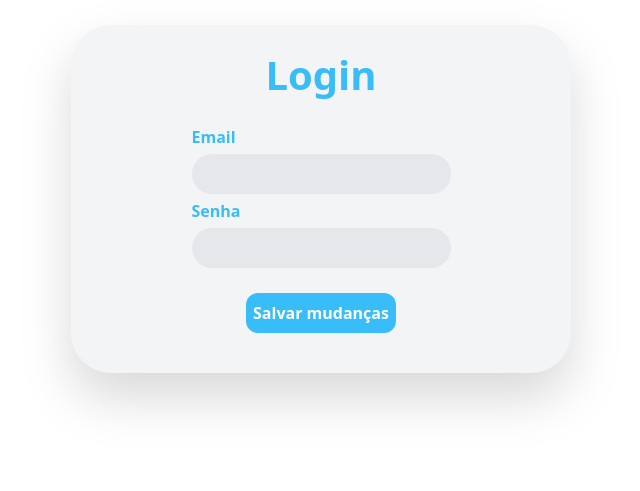
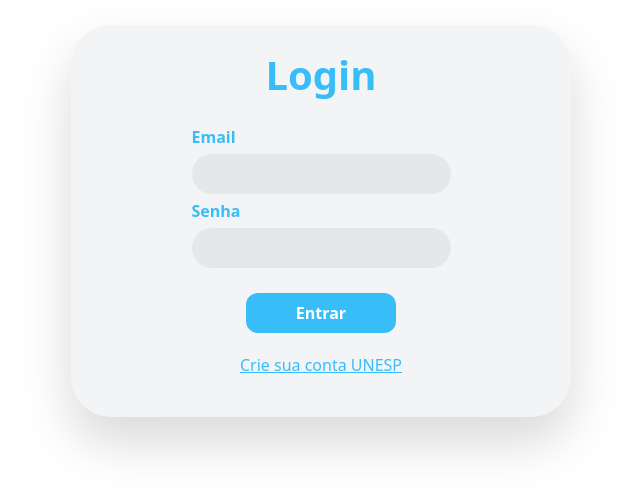
Before and after one commit to Izumi178/Projeto_S.COM, a React (Vite) app in the folder my-project/: page /login in a window 1280 px wide. Shown: the part 175-666 px from the top of the page, without its empty margins (319-959 px from the left). Built offline with nearby package versions, Linux system fonts and the light colour scheme.

Commit message:
login user working

```diff
--- a/my-project/src/pages/login.tsx
+++ b/my-project/src/pages/login.tsx
@@ -1,6 +1,8 @@
 import { useForm } from "react-hook-form";
 import { AuthLogin } from "../authLogin";
+import { Link, useNavigate } from "react-router-dom";
 export default function Login() {
+  const navigate = useNavigate();
   const {
     //função que permite adicionar validação aos inputs
     register,
@@ -31,7 +33,10 @@ export default function Login() {
               /*Se os campos não forem rejeitados, dados preenchidos nos campos são salvos na memória*/
             }
             if (data.Email && data.Senha) {
-              await AuthLogin({ email: data.Email, senha: data.Senha });
+              if (await AuthLogin({ email: data.Email, senha: data.Senha })) {
+                navigate("/", { replace: true });
+              } else {
+              }
             }
           })}
         >
@@ -77,13 +82,19 @@ export default function Login() {
             {/*Exibe mensagem de erro, caso nao seja nulo*/}
             <span className={span}>{errors.Senha?.message}</span>
           </li>
-
           <button
             type="submit"
-            className="mt-[20px] bg-(--primary-color) text-white dark:text-(--bg-dark) big:w-[200px] big:h-[50px] big:text-xl w-[150px] h-[40px] whitespace-nowrap font-bold rounded-xl items-center cursor-pointer transition duration-300 hover:scale-105"
+            className="my-[20px] bg-(--primary-color) text-white dark:text-(--bg-dark) big:w-[200px] big:h-[50px] big:text-xl w-[150px] h-[40px] whitespace-nowrap font-bold rounded-xl items-center cursor-pointer transition duration-300 hover:scale-105"
           >
-            Salvar mudanças
+            Entrar
           </button>
+          <br></br>
+          <Link
+            className="mt-[20px] underline text-(--primary-color)"
+            to="/signIn"
+          >
+            Crie sua conta UNESP
+          </Link>
         </form>
       </div>
     </div>
```
